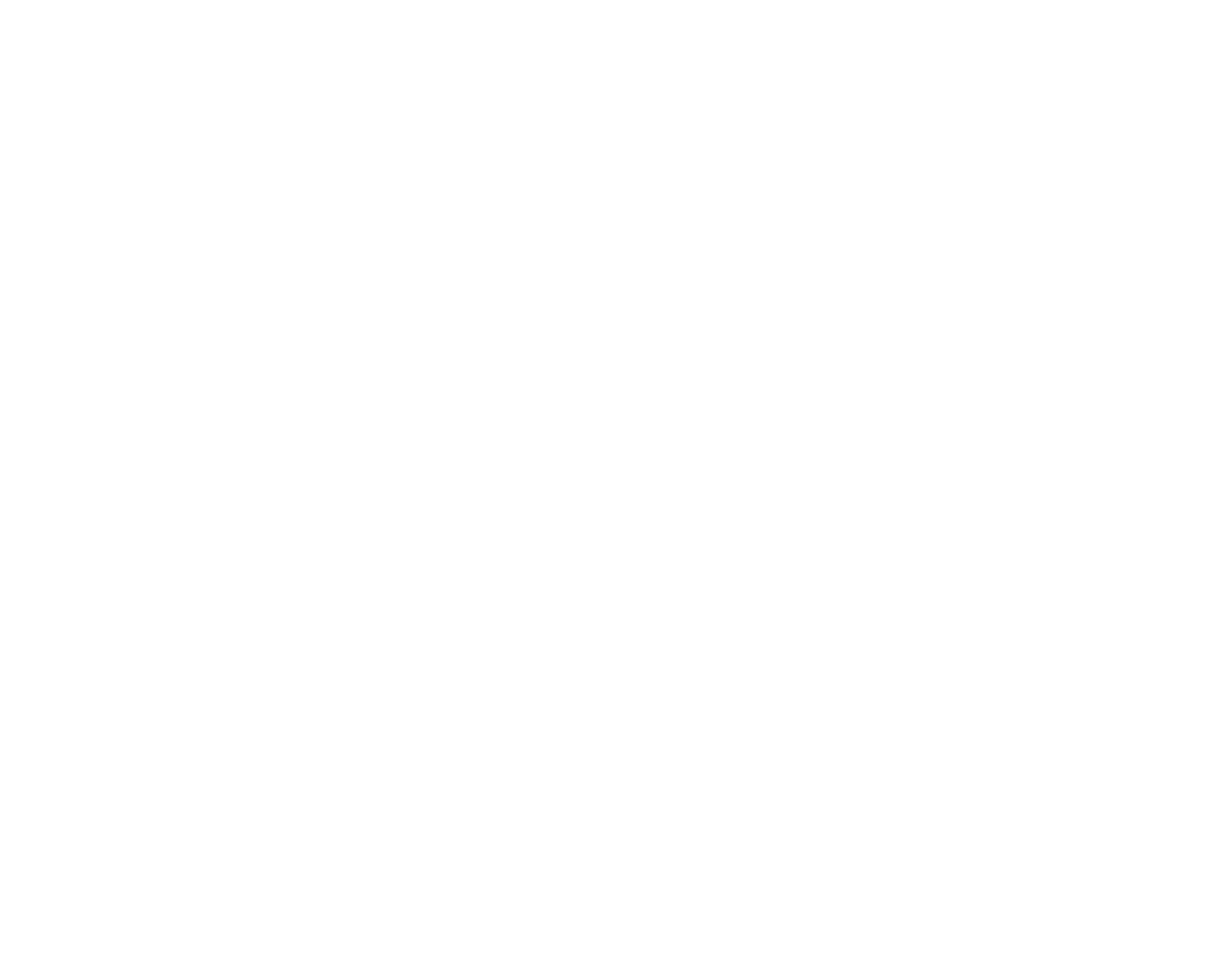
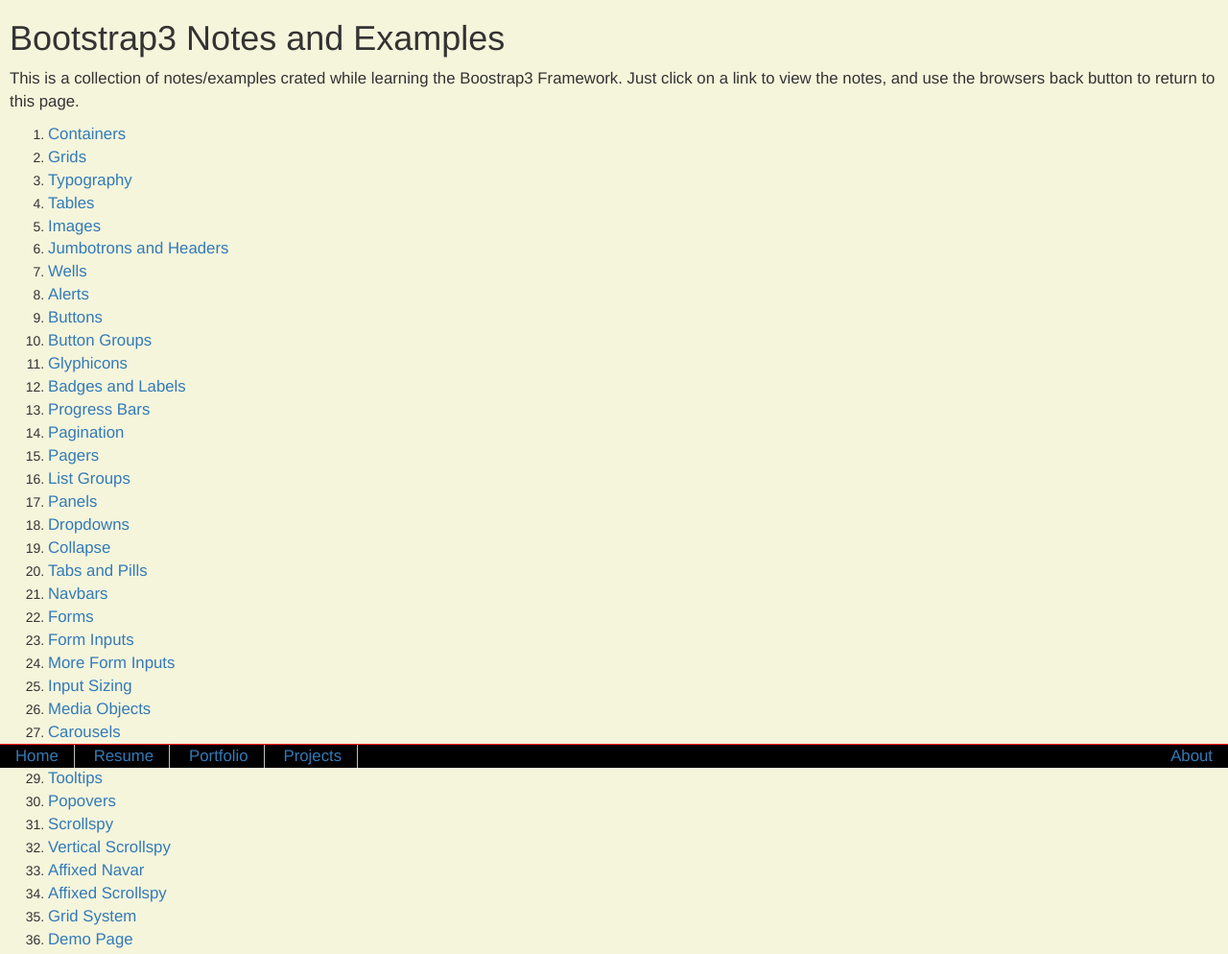
Before and after one commit to superjoefly/bootstrap3_notes, a plain HTML site: page index.html in a window 1280 px wide. Shown: the whole page at 96% size. Before the commit the page ends 800 px from the top, so only its background shows below. Drawn offline with nearby package versions, Linux system fonts and the light colour scheme.

Commit message:
Updating Project

```diff
--- a/index.html
+++ b/index.html
@@ -1,22 +1,75 @@
 <!DOCTYPE html>
 <html>
 <head>
-  <title></title>
+  <title>Bootstrap3 Notes and Examples</title>
   <meta charset="utf-8" />
   <meta name = "viewport" content="width=device-width, initial-scale=1" />
 
   <link href="https://maxcdn.bootstrapcdn.com/bootswatch/3.3.7/paper/bootstrap.min.css" rel="stylesheet" integrity="sha384-awusxf8AUojygHf2+joICySzB780jVvQaVCAt1clU3QsyAitLGul28Qxb2r1e5g+" crossorigin="anonymous">
+
+  <!-- styleing for navbar -->
+  <link type="text/css" href="styles.css" rel="stylesheet"/>
 
   <!-- <link rel="stylesheet" href="https://maxcdn.bootstrapcdn.com/bootstrap/3.3.7/css/bootstrap.min.css"> -->
   <script src="https://ajax.googleapis.com/ajax/libs/jquery/3.1.1/jquery.min.js"></script>
   <script src="https://maxcdn.bootstrapcdn.com/bootstrap/3.3.7/js/bootstrap.min.js"></script>
 </head>
 
-<body style="margin: 10px">
+<body style="margin-left: 10px; margin-bottom: 50px; background-color: beige;">
 
-<h1></h1>
+<h1>Bootstrap3 Notes and Examples</h1>
 
+<p>This is a collection of notes/examples crated while learning the Boostrap3 Framework. Just click on a link to view the notes, and use the browsers back button to return to this page.</p>
 
+<ol>
+  <li><a href="00.containers.html">Containers</a></li>
+  <li><a href="01.grids.html">Grids</a></li>
+  <li><a href="02.typography.html">Typography</a></li>
+  <li><a href="03.tables.html">Tables</a></li>
+  <li><a href="04.images.html">Images</a></li>
+  <li><a href="05.jumbotron_and_page_header.html">Jumbotrons and Headers</a></li>
+  <li><a href="06.wells.html">Wells</a></li>
+  <li><a href="07.alerts.html">Alerts</a></li>
+  <li><a href="08.buttons.html">Buttons</a></li>
+  <li><a href="09.button_groups.html">Button Groups</a></li>
+  <li><a href="10.glyphicons.html">Glyphicons</a></li>
+  <li><a href="11.badges_and_labels.html">Badges and Labels</a></li>
+  <li><a href="12.progress_bar.html">Progress Bars</a></li>
+  <li><a href="13.pagination.html">Pagination</a></li>
+  <li><a href="14.pager.html">Pagers</a></li>
+  <li><a href="15.list_groups.html">List Groups</a></li>
+  <li><a href="16.panels.html">Panels</a></li>
+  <li><a href="17.dropdowns.html">Dropdowns</a></li>
+  <li><a href="18.collapse.html">Collapse</a></li>
+  <li><a href="19.tabs_and_pills.html">Tabs and Pills</a></li>
+  <li><a href="20.navbar.html">Navbars</a></li>
+  <li><a href="21.forms.html">Forms</a></li>
+  <li><a href="22.form_inputs.html">Form Inputs</a></li>
+  <li><a href="23.form_inputs2.html">More Form Inputs</a></li>
+  <li><a href="24.input_sizing.html">Input Sizing</a></li>
+  <li><a href="25.media_objects.html">Media Objects</a></li>
+  <li><a href="26.carousel.html">Carousels</a></li>
+  <li><a href="27.modal.html">Modals</a></li>
+  <li><a href="28.tooltip.html">Tooltips</a></li>
+  <li><a href="29.popover.html">Popovers</a></li>
+  <li><a href="30.scrollspy.html">Scrollspy</a></li>
+  <li><a href="31.vertical_scrollspy.html">Vertical Scrollspy</a></li>
+  <li><a href="32.affix.html">Affixed Navar</a></li>
+  <li><a href="33.affixed_scrollspy.html">Affixed Scrollspy</a></li>
+  <li><a href="34.grid_system.html">Grid System</a></li>
+  <li><a href="35.sample_page.html">Demo Page</a></li>
+</ol>
+
+<nav>
+  <ul>
+    <li><a href="../../../index.html">Home</a></li>
+    <li><a href="../../resume/resume.html">Resume</a></li>
+    <li><a href="../../portfolio/portfolio.html">Portfolio</a></li>
+    <li><a href="../projects.html">Projects</a></li>
+    <li><a href="../../about/about.html">About</a></li>
+    <!-- <li><a href="../../photography/photography.html">Photography</a></li> -->
+  </ul>
+</nav>
 
 </body>
 </html>
--- /dev/null
+++ b/styles.css
@@ -0,0 +1,63 @@
+/*font-sizing for desktop*/
+html {
+  font-size: 100%;
+}
+
+p {
+  font-size: 1.2em;
+}
+
+a {
+  font-size: 1.2em;
+}
+
+
+/*NavBar*/
+
+nav {
+margin-left: -10px;
+}
+
+nav ul {
+border-top: 1px solid silver;
+background-color: black;
+list-style-type: none;
+margin: 0;
+padding: 0;
+overflow: hidden;
+position: fixed;
+bottom: 0;
+width: 100%;
+animation: ani1 3s linear 2s infinite alternate;
+}
+
+@keyframes ani1 {
+from {border-top: 1px solid silver;}
+to {border-top: 1px solid red;}
+}
+
+nav ul li {
+border-right: 1px solid silver;
+display: inline-block;
+}
+
+nav ul li:last-child {
+border-right: none;
+float: right;
+}
+
+nav ul li a {
+font-size: 1.2em;
+padding: 14px 16px;
+text-decoration: none;
+}
+
+@media all and (max-width: 600px) {
+nav ul li a {
+font-size: 1em;
+padding: 5px;
+}
+p {
+font-size: 1em;
+}
+}
```
Also changed, not shown: 23.form_inputs2.html (renamed from 23.form_inputs(more).html), 1 other file.
